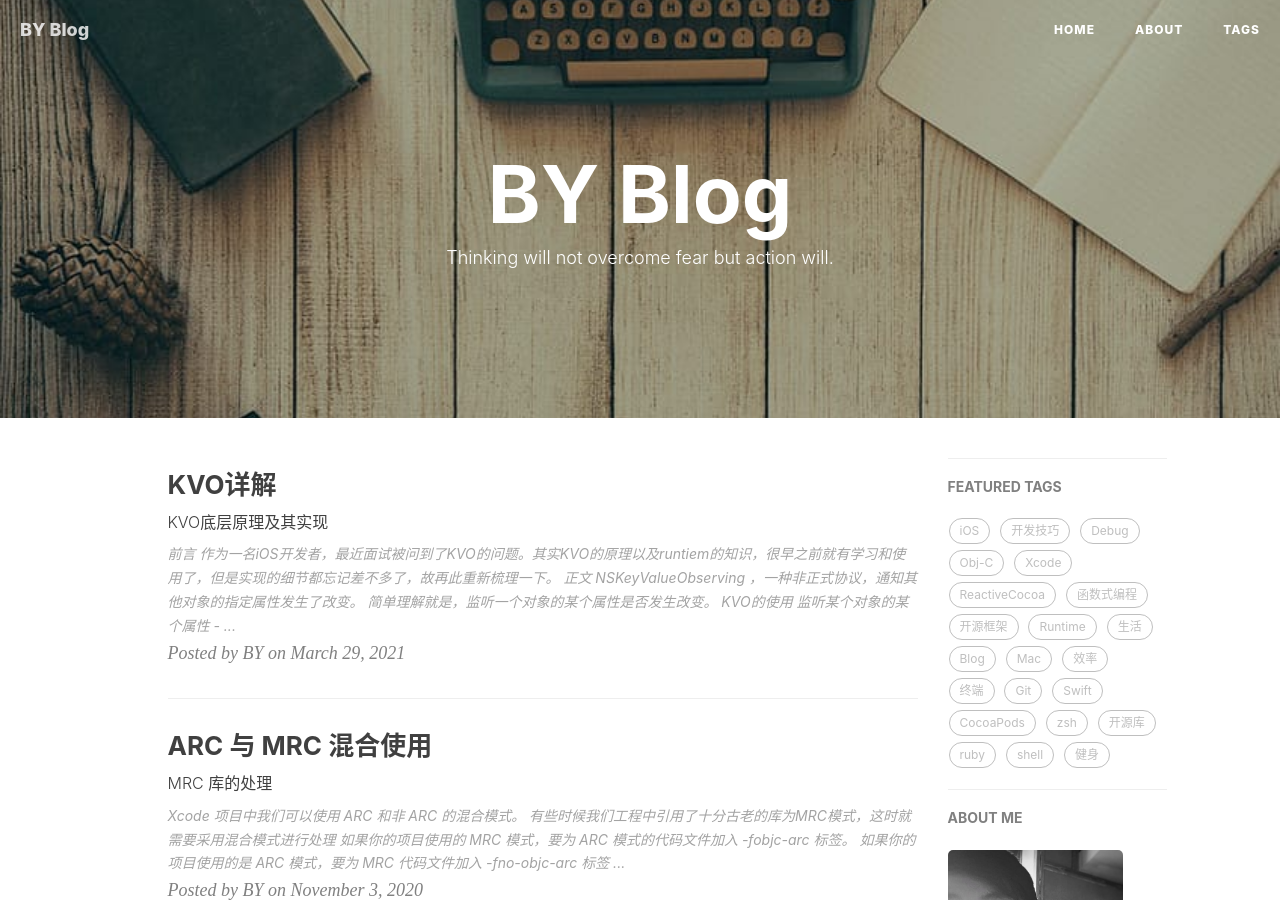
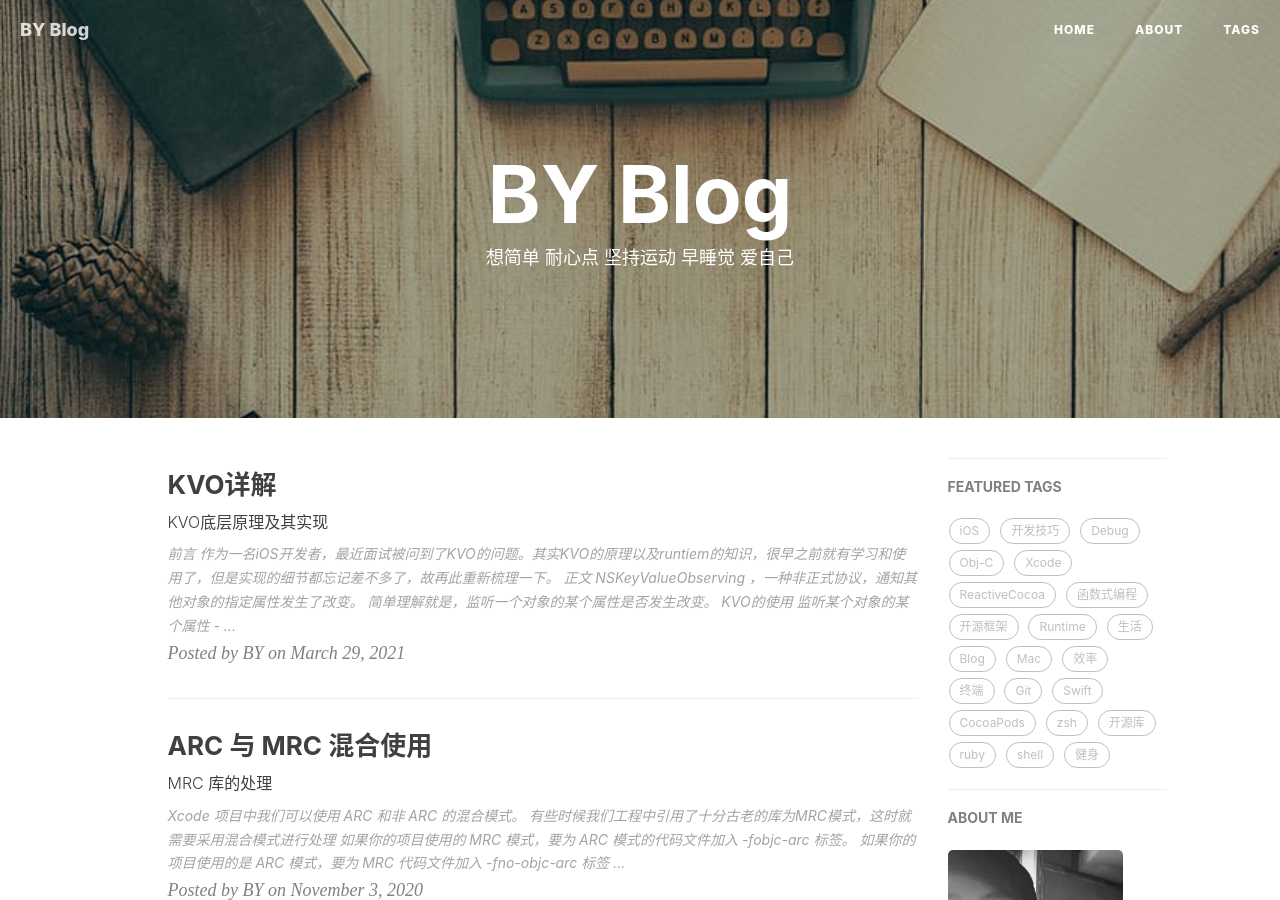
Before and after one commit to YiFei632/YiFei632.github.io, a Jekyll site: the page built from index.html, in a window 1280 px wide and 900 px high. Built offline with Jekyll 4.4.1, drawn with Linux system fonts in a browser that asks for light colours; nearby versions of some CDN libraries; the list of posts is cut into pages by our own code; comment, search, counter and statistics services are not loaded.

Commit message:
修改座右铭 并且测试能否通过git进行主页维护

```diff
--- a/index.html
+++ b/index.html
@@ -1,6 +1,6 @@
 ---
 layout: page
-description: "Thinking will not overcome fear but action will."
+description: "想简单 耐心点 坚持运动 早睡觉 爱自己"
 ---
 
 {% for post in paginator.posts %}
```
